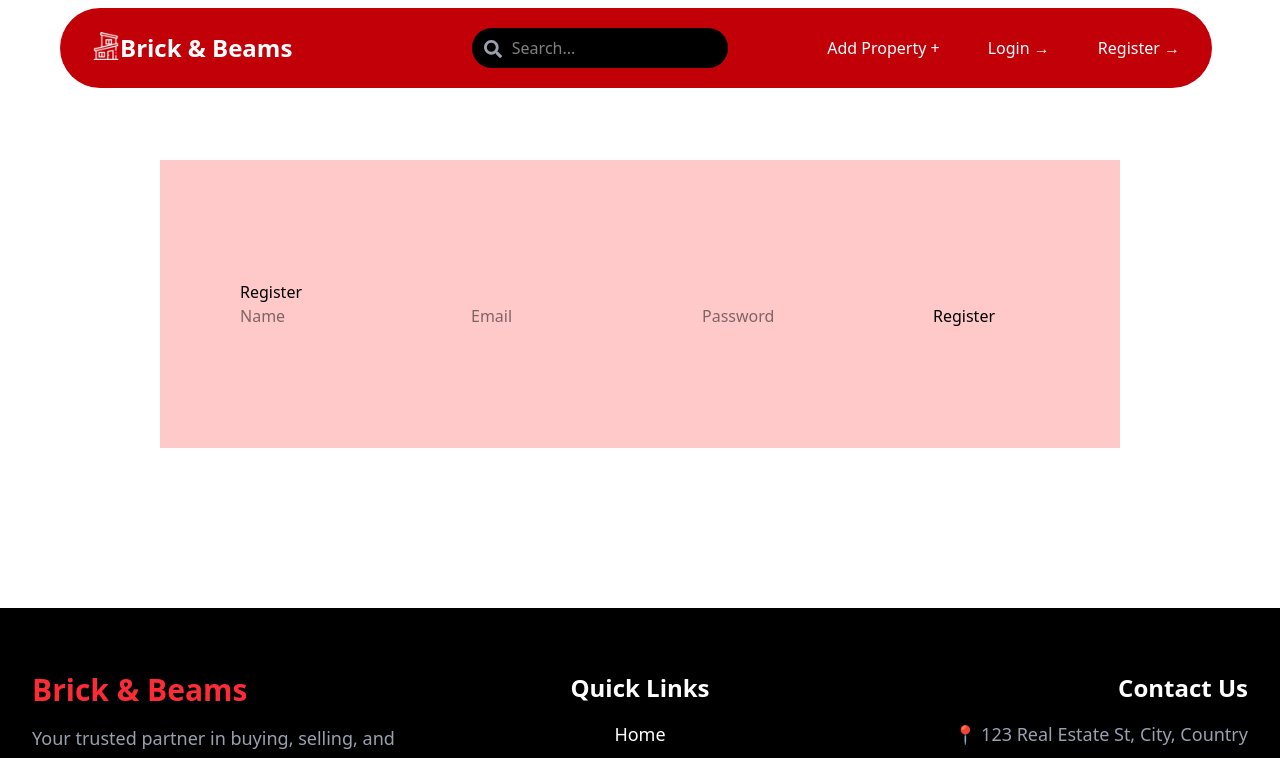
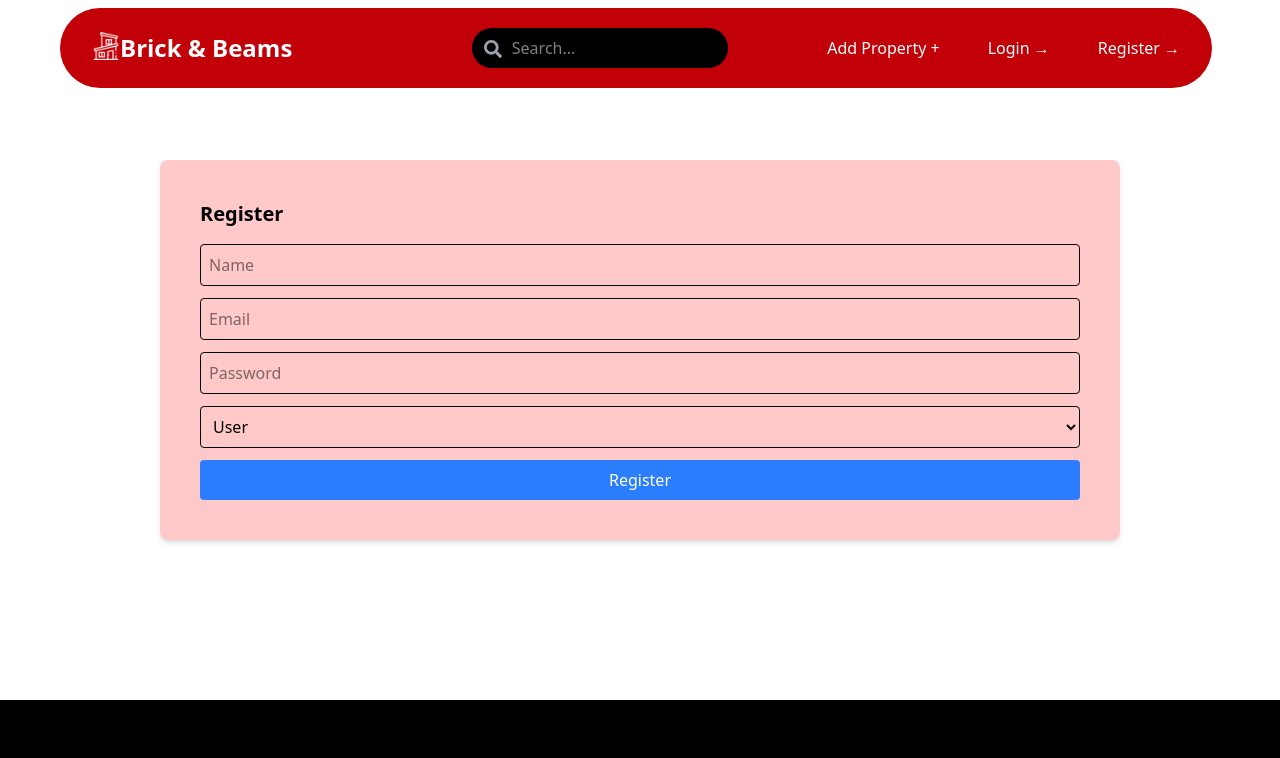
Before and after one commit to thearshadkhan/Real-Estate, a React (Vite) app in the folder front-end/: page /register in a window 1280 px wide. Shown: the top 758 px of the page. Built offline with nearby package versions, Linux system fonts and the light colour scheme.

Commit message:
Register role add

```diff
--- a/front-end/src/Pages/Register.jsx
+++ b/front-end/src/Pages/Register.jsx
@@ -25,32 +25,48 @@ const Register = () => {
   };
 
   return (
-
-    <div className="mx-40 my-40 px-20 py-30 bg-red-200">
-      <h2>Register</h2>
-      <form onSubmit={handleSubmit}>
-        <input type="text"
+    <div className="mx-40 my-40 p-10 bg-red-200 rounded-lg shadow-md">
+      <h2 className="text-xl font-bold mb-4">Register</h2>
+      <form onSubmit={handleSubmit} className="flex flex-col gap-3">
+        <input
+          type="text"
           name="name"
           placeholder="Name"
           value={formData.name}
           onChange={handleChange}
+          className="p-2 border rounded"
         />
-        <input type="email"
+        <input
+          type="email"
           name="email"
           placeholder="Email"
           value={formData.email}
           onChange={handleChange}
+          className="p-2 border rounded"
         />
-        <input type="password"
+        <input
+          type="password"
           name="password"
           placeholder="Password"
           value={formData.password}
           onChange={handleChange}
+          className="p-2 border rounded"
         />
+        <select
+          name="role"
+          value={formData.role}
+          onChange={handleChange}
+          className="p-2 border rounded"
+        >
+          <option value="user">User</option>
+          <option value="owner">Owner</option>
+        </select>
 
-        <button type="submit">Register</button>
+        <button type="submit" className="bg-blue-500 text-white p-2 rounded">
+          Register
+        </button>
       </form>
-      {message && <p>{message}</p>}
+      {message && <p className="mt-2 text-sm text-gray-700">{message}</p>}
     </div>
   );
 };
```
